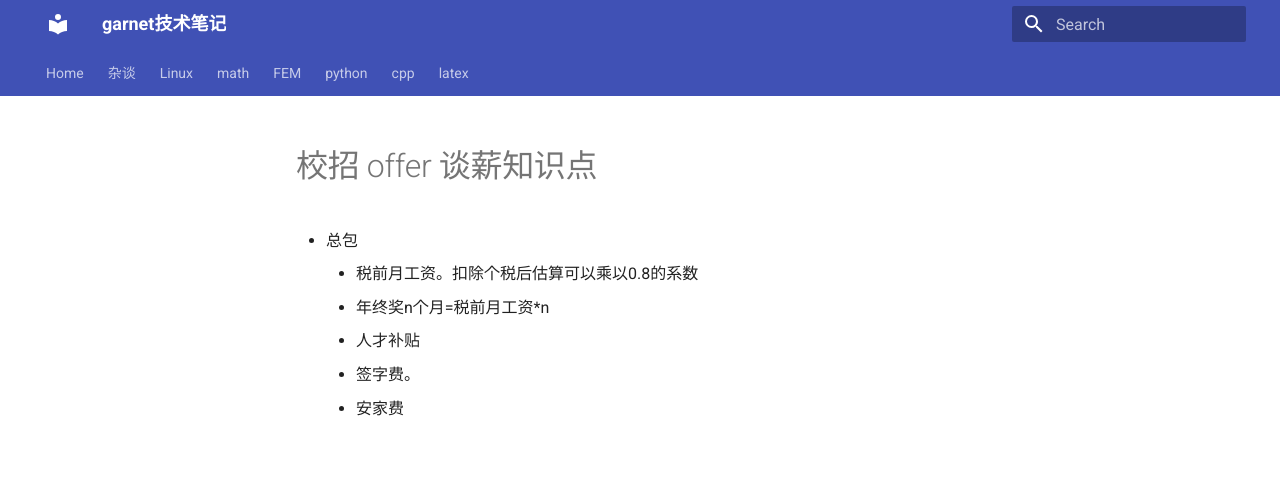
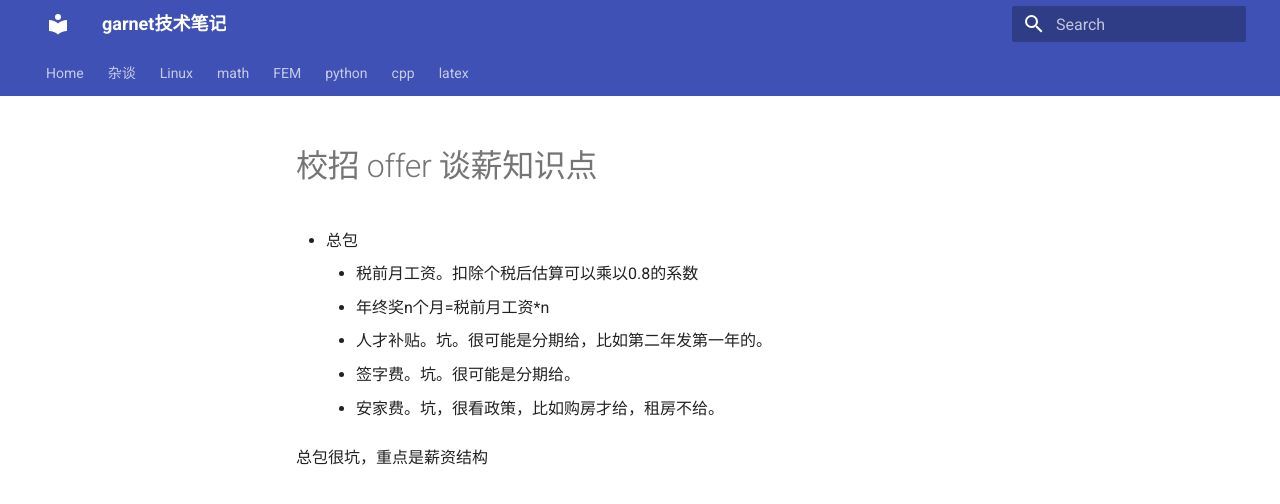
Before and after one commit to ymma98/technotes, an MkDocs documentation site: the page built from docs/杂谈/校招offer谈薪知识点.md, in a window 1280 px wide. Shown: the top 504 px of the page. Built offline with MkDocs 1.6.1 and Material for MkDocs 9.7.7, drawn with Linux system fonts in a browser that asks for light colours.

Commit message:
docs/杂谈/校招offer谈薪知识点.md updated from https://stackedit.cn/

```diff
--- a/docs/杂谈/校招offer谈薪知识点.md
+++ b/docs/杂谈/校招offer谈薪知识点.md
@@ -3,9 +3,11 @@
 * 总包
 	* 税前月工资。扣除个税后估算可以乘以0.8的系数
 	* 年终奖n个月=税前月工资*n
-	* 人才补贴
-	* 签字费。
-	* 安家费
+	* 人才补贴。坑。很可能是分期给，比如第二年发第一年的。
+	* 签字费。坑。很可能是分期给。
+	* 安家费。坑，很看政策，比如购房才给，租房不给。
+
+总包很坑，重点是薪资结构
 <!--stackedit_data:
-eyJoaXN0b3J5IjpbLTE0MzIxMzAxMDRdfQ==
+eyJoaXN0b3J5IjpbNzU0ODAxOTk1XX0=
 -->
```
